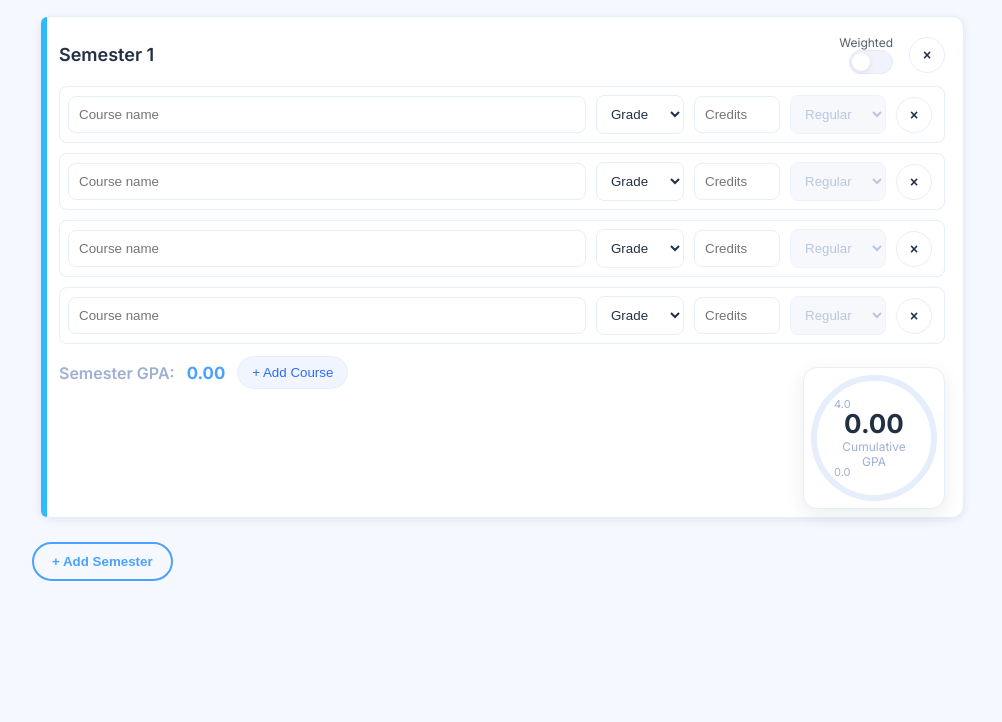
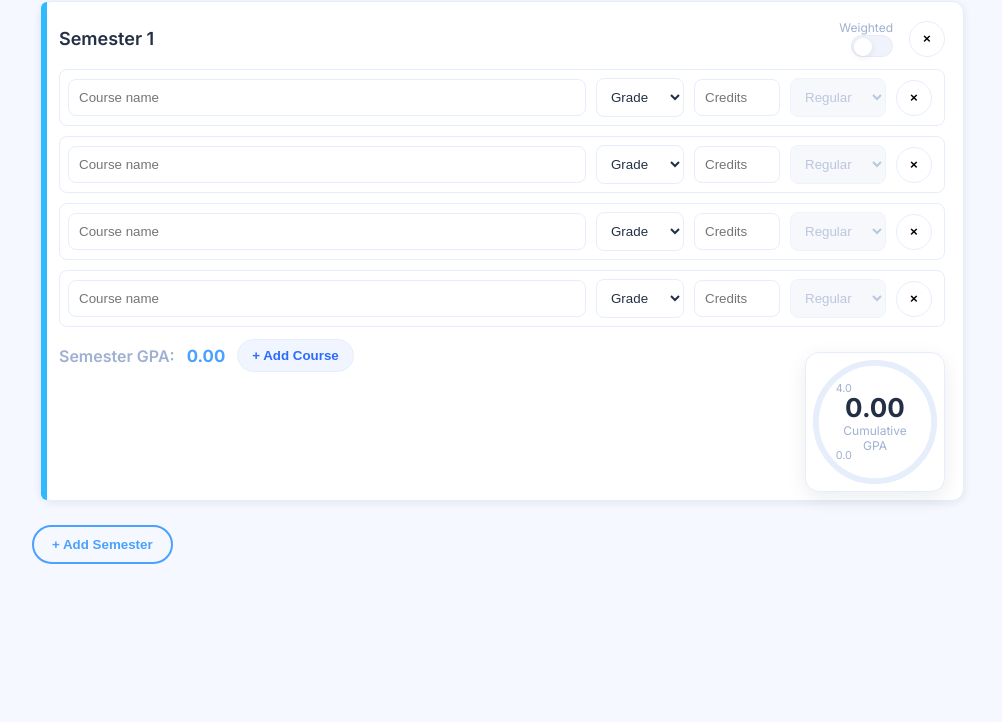
Before and after one commit to 562922/gpaCalculator, a plain HTML site: page index.html in a window 1280 px wide. Shown: the part 78-800 px from the top of the page, without its empty margins (138-1140 px from the left). Drawn offline with Linux system fonts and the light colour scheme.

Commit message:
fix............

```diff
--- a/index.html
+++ b/index.html
@@ -5,7 +5,10 @@
     <meta charset="utf-8" />
     <meta name="viewport" content="width=device-width,initial-scale=1" />
     <title>GPA Calculator</title>
+
+    <!-- Inter font -->
     <link href="https://fonts.googleapis.com/css2?family=Inter:wght@300;400;500;600;700&display=swap" rel="stylesheet">
+
     <link rel="stylesheet" href="style.css">
 </head>
 
@@ -14,35 +17,32 @@
         <header>
             <h1>GPA Calculator</h1>
             <div class="dark-toggle">
-                <span>Dark Mode</span>
-                <div class="toggle-switch" id="darkModeToggle" aria-label="Toggle dark mode" role="switch" tabindex="0">
+                <span class="muted">Dark Mode</span>
+                <div id="darkModeToggle" class="toggle-switch" role="switch" tabindex="0" aria-checked="false">
                     <div class="knob"></div>
                 </div>
             </div>
         </header>
 
-        <div id="semesters"></div>
+        <main id="semesters"></main>
 
-        <div style="margin-top:12px">
+        <div style="margin-top:12px; display:flex; justify-content:flex-start;">
             <button id="addSemester" class="add-semester-btn">+ Add Semester</button>
         </div>
     </div>
 
     <!-- GPA Gauge template (moved into semester by JS) -->
     <div id="gaugeTemplate" class="gauge-wrap" style="display:none" aria-hidden="true">
-        <svg viewBox="0 0 140 140" class="gauge-svg" width="140" height="140" xmlns="http://www.w3.org/2000/svg"
-            role="img" aria-label="Cumulative GPA gauge">
-            <circle cx="70" cy="70" r="60" stroke="#e6eefc" stroke-width="6" fill="none"></circle>
-            <path class="arc-bg" stroke="#eef6ff" stroke-width="12" fill="none" stroke-linecap="round"></path>
-            <path class="arc-fg" stroke="#4aa1ff" stroke-width="12" fill="none" stroke-linecap="round"></path>
-            <text class="tick0" font-size="10" fill="#9fb0d1">0.0</text>
-            <text class="tick4" font-size="10" fill="#9fb0d1">4.0</text>
+        <svg viewBox="0 0 140 140" class="gauge-svg" xmlns="http://www.w3.org/2000/svg" role="img"
+            aria-label="Cumulative GPA gauge">
+            <circle cx="70" cy="70" r="60" class="gauge-ring"></circle>
+            <path class="arc-bg" d="" />
+            <path class="arc-fg" d="" />
+            <text class="tick0">0.0</text>
+            <text class="tick4">4.0</text>
         </svg>
 
-        <div class="gpa-value" aria-hidden="false">
-            <div class="val">0.00</div>
-            <div class="muted">Cumulative GPA</div>
-        </div>
+        <!-- numeric text will be appended inside this container by JS -->
     </div>
 
     <script src="script.js"></script>
--- a/script.js
+++ b/script.js
@@ -17,6 +17,7 @@ const darkToggle = document.getElementById('darkModeToggle');
 if (darkToggle) {
   darkToggle.addEventListener('click', () => {
     darkToggle.classList.toggle('on');
+    darkToggle.setAttribute('aria-checked', darkToggle.classList.contains('on') ? 'true' : 'false');
     document.body.classList.toggle('dark');
   });
   darkToggle.addEventListener('keydown', e => { if (e.key === ' ' || e.key === 'Enter') { e.preventDefault(); darkToggle.click(); } });
@@ -47,7 +48,7 @@ function createSemester() {
       <div class="title">Semester ${id}</div>
       <div class="controls">
         <div style="display:flex;flex-direction:column;align-items:flex-end;margin-right:6px">
-          <div style="font-size:12px;color:#55606b">Weighted</div>
+          <div style="font-size:12px;color:var(--muted)">Weighted</div>
           <div class="toggle-switch" role="switch" aria-checked="false" tabindex="0" data-toggle><div class="knob"></div></div>
         </div>
         <button class="circle" data-action="delete-sem" title="Delete semester">×</button>
@@ -139,32 +140,33 @@ function setWeightsEnabled(semId, enabled) {
 
 /* ---------- Gauge attachment & rendering ---------- */
 function attachGaugeToNewest() {
-  const sems = container.querySelectorAll('.semester');
+  const sems = Array.from(container.querySelectorAll('.semester'));
   if (sems.length === 0) {
     gaugeTemplate.style.display = 'none';
+    gaugeTemplate.setAttribute('aria-hidden', 'true');
+    const inBubble = gaugeTemplate.querySelector('.gpa-value');
+    if (inBubble) inBubble.remove();
     return;
   }
 
-  const last = sems[sems.length - 1];
+  // move template into newest semester
+  const newest = sems[sems.length - 1];
+  newest.appendChild(gaugeTemplate);
+  gaugeTemplate.style.display = 'flex';
+  gaugeTemplate.style.position = 'absolute';
+  gaugeTemplate.style.right = '18px';
+  gaugeTemplate.style.bottom = '8px';
+  gaugeTemplate.setAttribute('aria-hidden', 'false');
 
-  // Move gauge to newest semester
-  last.appendChild(gaugeTemplate);
-  gaugeTemplate.style.display = 'block';
-
-  // Remove old internal text
+  // ensure only one internal numeric node (inside bubble)
   const oldVal = gaugeTemplate.querySelector('.gpa-value');
   if (oldVal) oldVal.remove();
 
-  // Add GPA text INSIDE the gauge bubble
   const valNode = document.createElement('div');
   valNode.className = 'gpa-value';
-  valNode.innerHTML = `
-      <div class="val">0.00</div>
-      <div class="muted">Cumulative GPA</div>
-  `;
+  valNode.innerHTML = `<div class="val">0.00</div><div class="muted">Cumulative GPA</div>`;
   gaugeTemplate.appendChild(valNode);
 }
-
 
 function updateAll() {
   let totalQ = 0, totalC = 0;
@@ -178,7 +180,7 @@ function updateAll() {
       const g = gv === '' ? NaN : parseFloat(gv);
       const c = cv === '' ? NaN : parseFloat(cv);
       if (!isNaN(g) && !isNaN(c) && c > 0) {
-        const eff = weighted ? Math.min(4, g + wv) : g;
+        const eff = weighted ? Math.min(5, g + wv) : g;
         semQ += eff * c;
         semC += c;
       }
@@ -193,9 +195,8 @@ function updateAll() {
   renderGauge(cumulative);
 }
 
-/* ---------- Draw & animate gauge ---------- */
+/* ---------- Draw & animate gauge (visual range still 0..4.0) ---------- */
 function renderGauge(cumulative) {
-  // guard
   const svg = gaugeTemplate.querySelector('svg');
   if (!svg || gaugeTemplate.style.display === 'none') return;
 
@@ -204,34 +205,43 @@ function renderGauge(cumulative) {
   const t0 = svg.querySelector('.tick0');
   const t4 = svg.querySelector('.tick4');
 
-  // background arc full
+  // set tick label to 4.0 (visual scale)
+  t4.textContent = '4.0';
+
+  // background arc: full
   bg.setAttribute('d', describeArc(ARC_CX, ARC_CY, ARC_R, ARC_START, ARC_END));
+  bg.setAttribute('class', 'arc-bg');
 
-  // compute target angle mapped linearly 0..4 -> ARC_START..ARC_END
-  const pct = Math.max(0, Math.min(1, cumulative / 4));
-  const targetAngle = ARC_START + (ARC_END - ARC_START) * pct;
+  // compute displayed ratio using 4.0 max (cap display at 4.0)
+  const displayedRatio = Math.min(cumulative, 4) / 4;
+  const targetAngle = ARC_START + (ARC_END - ARC_START) * displayedRatio;
 
-  // animate current angle toward target
+  // animate arc smoothly
   let current = fg._angle !== undefined ? fg._angle : ARC_START;
-  const animate = () => {
+  const step = () => {
     current = current + (targetAngle - current) * 0.18;
     fg.setAttribute('d', describeArc(ARC_CX, ARC_CY, ARC_R, ARC_START, current));
     fg._angle = current;
-    if (Math.abs(current - targetAngle) > 0.02) requestAnimationFrame(animate);
+    if (Math.abs(current - targetAngle) > 0.02) requestAnimationFrame(step);
   };
-  animate();
+  step();
 
-  // place ticks
+  // ticks positions
   const p0 = polar(ARC_CX, ARC_CY, ARC_R, ARC_START);
   const p4 = polar(ARC_CX, ARC_CY, ARC_R, ARC_END);
   if (t0) { t0.setAttribute('x', (p0.x - 6).toFixed(2)); t0.setAttribute('y', (p0.y + 4).toFixed(2)); }
   if (t4) { t4.setAttribute('x', (p4.x - 6).toFixed(2)); t4.setAttribute('y', (p4.y + 4).toFixed(2)); }
 
-  // update numeric text inside newest semester's gpa-value
-  const valNode = document.querySelector('.semester:last-child .gpa-value .val');
-  if (valNode) valNode.textContent = cumulative.toFixed(2);
+  // update numeric text inside the bubble with true cumulative (can be >4)
+  const valNode = document.querySelector('.semester:last-child #gaugeTemplate .gpa-value .val') ||
+    gaugeTemplate.querySelector('.gpa-value .val') ||
+    document.querySelector('.semester:last-child .gpa-value .val');
+
+  // fallback that always finds the bubble text
+  const bubbleVal = gaugeTemplate.querySelector('.gpa-value .val') || document.querySelector('.gpa-value .val');
+  if (bubbleVal) bubbleVal.textContent = cumulative.toFixed(2);
 }
 
-/* ---------- Init wiring ---------- */
+/* ---------- Init ---------- */
 document.getElementById('addSemester').addEventListener('click', createSemester);
 createSemester();
--- a/style.css
+++ b/style.css
@@ -1,11 +1,3 @@
-/* ===========================
-   FULL STYLES — REPLACE YOUR CSS
-   - centers GPA text inside bubble
-   - ensures SVG sits behind text
-   - restores consistent button styles
-=========================== */
-
-/* ===== Global & Theme ===== */
 :root {
     --bg: #f5f8ff;
     --card: #ffffff;
@@ -15,7 +7,10 @@
     --text: #233044;
     --shadow: rgba(16, 24, 40, 0.08);
     --gpa-vertical-nudge: 0%;
-    /* tweak to nudge gpa text up/down */
+}
+
+* {
+    box-sizing: border-box
 }
 
 body {
@@ -34,13 +29,12 @@ body.dark {
     --border: #213043;
 }
 
-/* Container */
 .container {
     max-width: 940px;
     margin: 0 auto;
 }
 
-/* Header */
+/* header */
 header {
     display: flex;
     justify-content: space-between;
@@ -54,7 +48,12 @@ header h1 {
     font-weight: 600;
 }
 
-/* Dark mode toggle (small top-right switch) */
+.muted {
+    color: var(--muted);
+    font-size: 13px;
+}
+
+/* dark mode toggle */
 #darkModeToggle {
     width: 46px;
     height: 24px;
@@ -63,6 +62,7 @@ header h1 {
     border: 1px solid #e6eafc;
     position: relative;
     cursor: pointer;
+    display: inline-block;
 }
 
 #darkModeToggle.on {
@@ -85,14 +85,15 @@ header h1 {
     transform: translateX(22px);
 }
 
-/* ===== Semester Card ===== */
-#semesters {
+/* semesters container */
+main#semesters {
     display: flex;
     flex-direction: column;
     gap: 24px;
     padding: 0 8px;
 }
 
+/* semester card */
 .semester {
     position: relative;
     background: var(--card);
@@ -102,7 +103,7 @@ header h1 {
     box-shadow: 0 2px 8px var(--shadow);
     min-height: 180px;
     padding-bottom: 120px;
-    /* reserve space for gauge bubble */
+    /* reserve space for bubble */
 }
 
 .semester::before {
@@ -116,7 +117,7 @@ header h1 {
     border-radius: 12px 0 0 12px;
 }
 
-/* Header inside semester */
+/* header inside semester */
 .header {
     display: flex;
     justify-content: space-between;
@@ -135,7 +136,7 @@ header h1 {
     align-items: center;
 }
 
-/* Toggle inside semester */
+/* toggle inside semester */
 .toggle-switch {
     width: 42px;
     height: 22px;
@@ -166,7 +167,7 @@ header h1 {
     transform: translateX(20px);
 }
 
-/* ===== Rows ===== */
+/* rows */
 .rows {
     margin-top: 8px;
     display: flex;
@@ -199,20 +200,7 @@ header h1 {
     color: var(--muted);
 }
 
-/* ===== Buttons (consistent styling) ===== */
-.button-base {
-    display: inline-flex;
-    align-items: center;
-    justify-content: center;
-    gap: 8px;
-    cursor: pointer;
-    font-weight: 600;
-    border-radius: 10px;
-    border: 1px solid transparent;
-    transition: background .15s, border-color .15s, color .15s, transform .06s;
-}
-
-/* circle icon buttons (delete row/sem) */
+/* buttons */
 .circle {
     width: 36px;
     height: 36px;
@@ -222,30 +210,24 @@ header h1 {
     justify-content: center;
     border: 1px solid var(--border);
     background: var(--card);
-    color: var(--text);
     cursor: pointer;
     font-weight: 700;
-    font-size: 14px;
 }
 
 .circle:hover {
     transform: translateY(-1px);
 }
 
-/* Add course button (inline left in footer) */
 .add-course-btn {
     padding: 8px 14px;
     border-radius: 20px;
     background: #f0f5ff;
     color: #2b6cff;
     border: 1px solid var(--border);
+    cursor: pointer;
+    font-weight: 600;
 }
 
-.add-course-btn:hover {
-    background: #e3edff;
-}
-
-/* Add semester main CTA */
 .add-semester-btn {
     margin-top: 12px;
     padding: 10px 18px;
@@ -257,7 +239,7 @@ header h1 {
     font-weight: 700;
 }
 
-/* ===== Footer layout (semester GPA + add course on same left line) ===== */
+/* footer */
 .sem-footer {
     display: flex;
     justify-content: space-between;
@@ -284,11 +266,7 @@ header h1 {
     font-size: 1.05rem;
 }
 
-/* ===== Gauge bubble (positioned inside semester) =====
-   IMPORTANT:
-   - gaugeTemplate should be appended into the .semester element by JS
-   - it is absolutely positioned relative to .semester
-*/
+/* gauge bubble (absolute inside semester) */
 .gauge-wrap,
 #gaugeTemplate {
     position: absolute;
@@ -307,7 +285,7 @@ header h1 {
     z-index: 40;
 }
 
-/* Make SVG fill the container and be behind text */
+/* SVG inside bubble sits behind text */
 .gauge-wrap svg,
 #gaugeTemplate svg {
     width: 100%;
@@ -317,10 +295,15 @@ header h1 {
     top: 0;
     left: 0;
     z-index: 10;
-    /* behind text */
 }
 
-/* Text centered on top of the SVG */
+.gauge-ring {
+    fill: none;
+    stroke: #e6eefc;
+    stroke-width: 6;
+}
+
+/* text centered on top of the SVG */
 .gauge-wrap .gpa-value,
 #gaugeTemplate .gpa-value {
     position: absolute;
@@ -329,7 +312,6 @@ header h1 {
     transform: translate(-50%, -50%);
     text-align: center;
     z-index: 20;
-    /* above svg */
     pointer-events: none;
 }
 
@@ -345,17 +327,17 @@ header h1 {
     color: var(--muted);
 }
 
-/* SVG arc styling */
+/* arc styles */
 .arc-bg {
+    fill: none;
     stroke: #d4d9de;
     stroke-width: 10;
-    fill: none;
 }
 
 .arc-fg {
+    fill: none;
     stroke: var(--accent);
     stroke-width: 10;
-    fill: none;
     stroke-linecap: round;
 }
 
@@ -365,11 +347,12 @@ header h1 {
     fill: var(--muted);
 }
 
-/* ===== Dark-mode touches ===== */
-body.dark .add-course-btn {
-    background: #18304a;
-    color: #bcd9ff;
-    border-color: #27455f;
+/* dark mode tweaks */
+body.dark .row input,
+body.dark .row select {
+    background: #1e2427;
+    border-color: #3b454d;
+    color: #e6e6e6;
 }
 
 body.dark .circle {
@@ -378,8 +361,7 @@ body.dark .circle {
     color: #dcefff;
 }
 
-body.dark .gauge-wrap,
-body.dark #gaugeTemplate {
+body.dark .gauge-wrap {
     background: #0f1724;
     border-color: #213043;
     box-shadow: 0 6px 20px rgba(0, 0, 0, 0.6);
@@ -393,7 +375,7 @@ body.dark .arc-fg {
     stroke: #73a9ff;
 }
 
-/* ===== Responsive ===== */
+/* responsive */
 @media (max-width:880px) {
     .row {
         grid-template-columns: 1fr 76px 72px 76px 36px;
```
